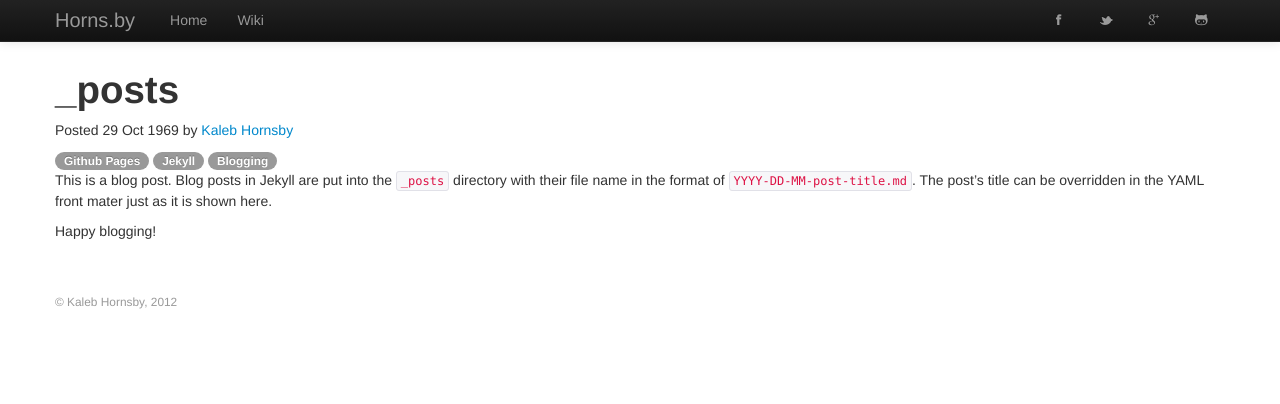
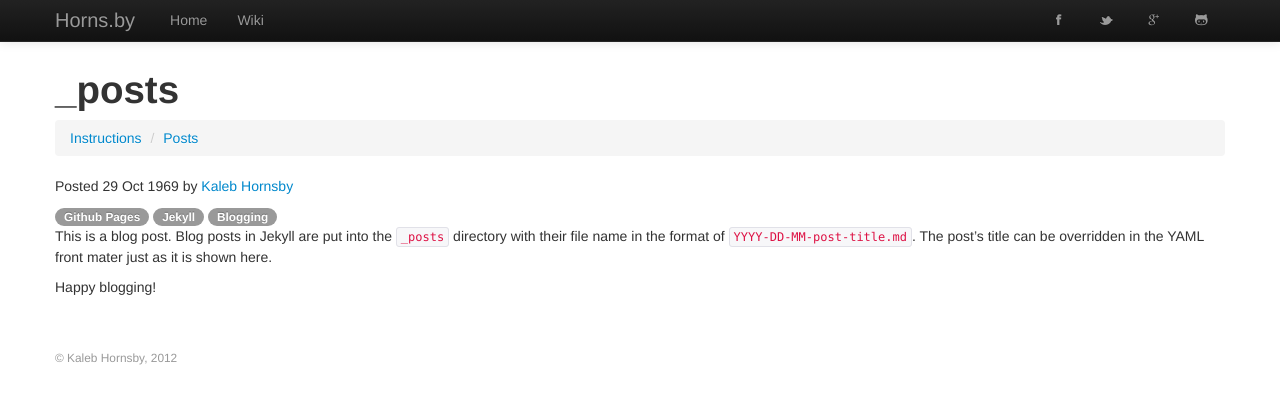
Before and after one commit to Hornsby/hornsby.github.com, a Jekyll site: the page built from _posts/1969-10-29-README.md, in a window 1280 px wide. Shown: the top 404 px of the page. Built offline with Jekyll 4.4.1, drawn with Linux system fonts in a browser that asks for light colours; nearby versions of some CDN libraries; comment, search, counter and statistics services are not loaded.

Commit message:
Update _posts/1969-10-29-README.md

```diff
--- a/_posts/1969-10-29-README.md
+++ b/_posts/1969-10-29-README.md
@@ -5,6 +5,9 @@
     - Github Pages
     - Jekyll
     - Blogging
+    categories:
+    - Instructions
+    - Posts
 ---
 
 This is a blog post.  Blog posts in Jekyll are put into the `_posts` directory
```
